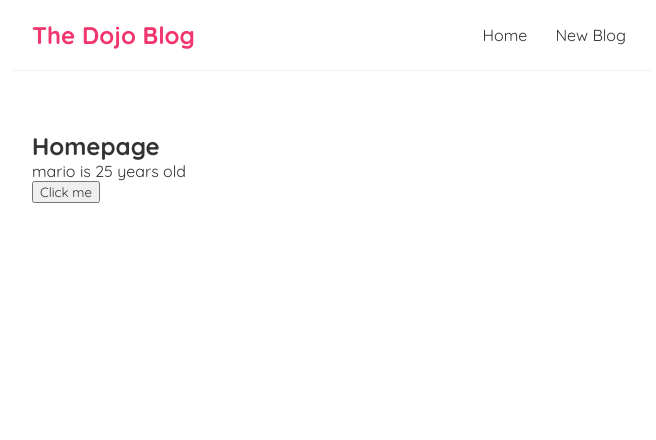
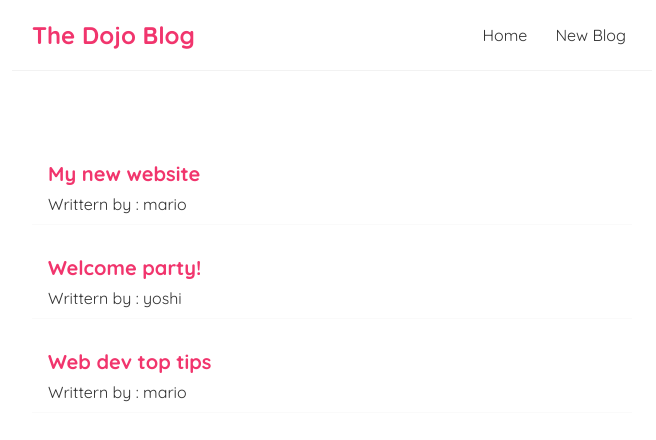
Before and after one commit to prakharjain3/dojo-blog, a React (Create React App) app: page / in a window 1280 px wide. Shown: the top 440 px of the page, without its empty margins (308-964 px from the left). Built offline with nearby package versions, Linux system fonts and the light colour scheme.

Commit message:
lesson 11

```diff
--- a/src/Home.js
+++ b/src/Home.js
@@ -1,27 +1,29 @@
-import { useState } from 'react';
+import { useState } from "react";
 
 const Home = () => {
+  const [blogs, setBlogs] = useState([
+    { title: "My new website", body: "lorem ipsum...", author: "mario", id: 1 },
+    { title: "Welcome party!", body: "lorem ipsum...", author: "yoshi", id: 2 },
+    {
+      title: "Web dev top tips",
+      body: "lorem ipsum...",
+      author: "mario",
+      id: 3,
+    },
+  ]);
 
-    // let name = "mario";
-    const [name, setName] = useState("mario"); // triggers to re render the webpage with luigi
-    const [age, setAge] = useState(25)                               // it could be an object an array or a boolean or it could be a boolean
-    const handleClick = () => { // arrow function
-        setName("luigi");
-        setAge(60);
-    }
-
-    // const handleClickAgain = (name, e) => {
-    //     console.log("hello " + name, e.target);
-    // }
-
-    return (
-        <div className="home">
-            <h2>Homepage</h2>
-            <p>{ name } is { age } years old</p>
-            <button onClick={handleClick}>Click me</button>
-            {/* <button onClick={(e) => handleClickAgain("mario", e)}>Click me again</button> */}
-            </div>
-     );
-}
+  return (
+    <div className="home">
+      {blogs.map((blog) => (
+        <div className="blog-preview" key={blog.id}>
+          {" "}
+          {/* id must be unique for each item */}
+          <h2>{blog.title} </h2>
+          <p>Writtern by : {blog.author}</p>
+        </div>
+      ))}
+    </div>
+  );
+};
 
 export default Home;
--- a/src/index.css
+++ b/src/index.css
@@ -33,3 +33,19 @@
   margin: 40px auto;
   padding: 20px;
 }
+
+.blog-preview {
+  padding: 10px 16px;
+  margin: 20px 0;
+  border-bottom : 1px solid #fafafa
+}
+
+.blog-preview:hover {
+box-shadow : 1px 3px 5px rgba(0,0,0,0.1);
+}
+
+.blog-preview h2{
+  font-size: 20px;
+  color: #f1356d;
+  margin-bottom: 8px
+}
```
